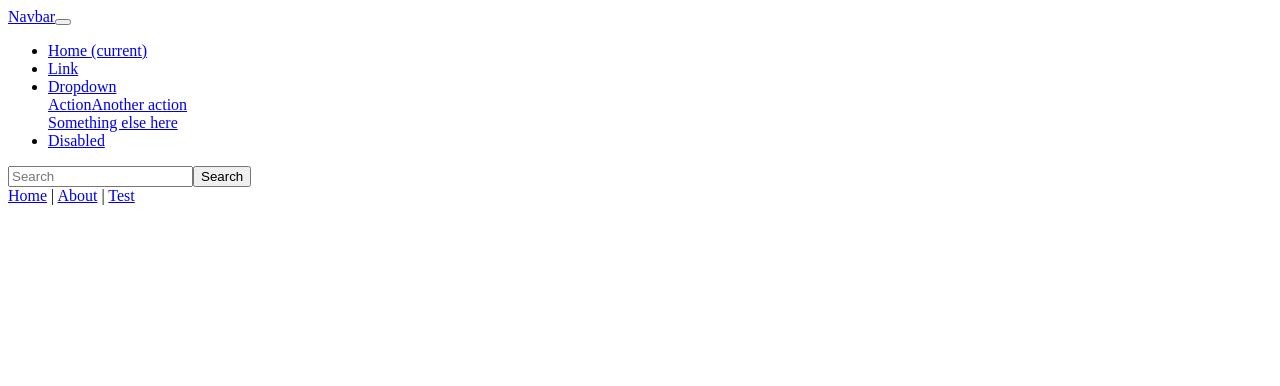
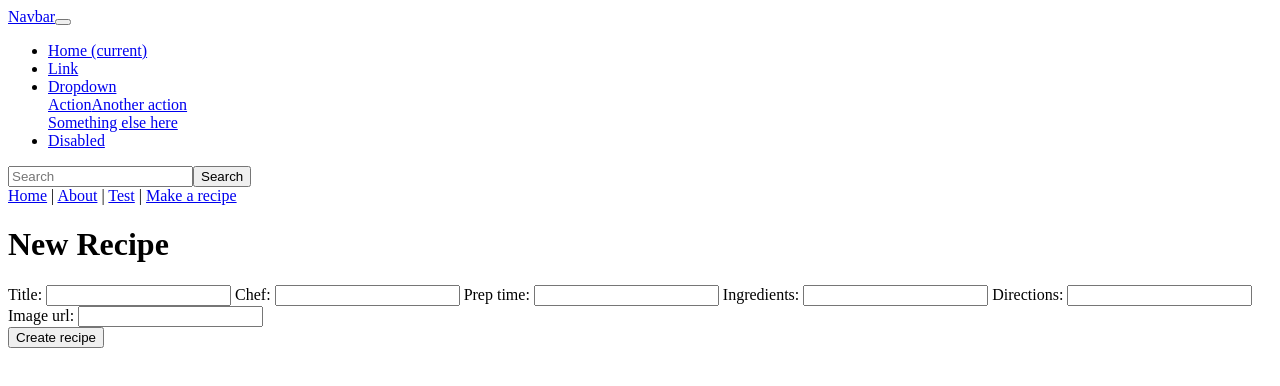
Before and after one commit to ruby-on-the-rocks/cookbook_vue_app, a Vue app: page /recipes/new in a window 1280 px wide. Shown: the top 386 px of the page. Built offline with nearby package versions, Linux system fonts and the light colour scheme; the HTML template or start-up script is replaced by a standard one.

Commit message:
Move recipes new to separate route

```diff
--- a/src/App.vue
+++ b/src/App.vue
@@ -61,6 +61,8 @@
       <router-link to="/about">About</router-link>
       |
       <router-link to="/test">Test</router-link>
+      |
+      <router-link to="/recipes/new">Make a recipe</router-link>
     </div>
     <router-view />
   </div>
--- a/src/router.js
+++ b/src/router.js
@@ -2,6 +2,7 @@ import Vue from "vue";
 import Router from "vue-router";
 import Home from "./views/Home.vue";
 import Test from "./views/Test.vue";
+import RecipesNew from "./views/RecipesNew.vue";
 
 Vue.use(Router);
 
@@ -20,6 +21,11 @@ export default new Router({
       component: Test
     },
     {
+      path: "/recipes/new",
+      name: "recipes-new",
+      component: RecipesNew
+    },
+    {
       path: "/about",
       name: "about",
       // route level code-splitting
--- a/src/views/Home.vue
+++ b/src/views/Home.vue
@@ -2,25 +2,6 @@
   <div class="home">
     <h1>{{ message }}</h1>
     <p>My name is {{ name }}!</p>
-    <h1>New Recipe</h1>
-    <ul>
-      <li v-for="error in errors">{{ error }}</li>
-    </ul>
-    <div>
-      Title:
-      <input type="text" v-model="newRecipeTitle" />
-      Chef:
-      <input type="text" v-model="newRecipeChef" />
-      Prep time:
-      <input type="text" v-model="newRecipePrepTime" />
-      Ingredients:
-      <input type="text" v-model="newRecipeIngredients" />
-      Directions:
-      <input type="text" v-model="newRecipeDirections" />
-      Image url:
-      <input type="text" v-model="newRecipeImageUrl" />
-    </div>
-    <button v-on:click="createRecipe()">Create recipe</button>
     <div v-for="recipe in recipes">
       <h2>Title: {{ recipe.title }}</h2>
       <img v-bind:src="recipe.image_url" v-bind:alt="recipe.title" />
@@ -68,14 +49,7 @@ export default {
       message: "Welcome to Vue.js!!!",
       name: "Peter",
       recipes: [],
-      newRecipeTitle: "",
-      newRecipeChef: "",
-      newRecipePrepTime: "",
-      newRecipeIngredients: "",
-      newRecipeDirections: "",
-      newRecipeImageUrl: "",
-      currentRecipe: null,
-      errors: []
+      currentRecipe: null
     };
   },
   created: function() {
@@ -89,26 +63,6 @@ export default {
     });
   },
   methods: {
-    createRecipe: function() {
-      console.log("Create the recipe...");
-      this.errors = [];
-      var params = {
-        body_title: this.newRecipeTitle,
-        body_chef: this.newRecipeChef,
-        body_prep_time: this.newRecipePrepTime,
-        body_ingredients: this.newRecipeIngredients,
-        body_directions: this.newRecipeDirections
-      };
-      axios
-        .post("/api/recipes", params)
-        .then(response => {
-          this.recipes.push(response.data);
-        })
-        .catch(error => {
-          console.log(error.response.data.errors);
-          this.errors = error.response.data.errors;
-        });
-    },
     showRecipe: function(recipe) {
       if (this.currentRecipe === recipe) {
         this.currentRecipe = null;
--- /dev/null
+++ b/src/views/RecipesNew.vue
@@ -0,0 +1,63 @@
+<template>
+  <div class="recipes-new">
+    <h1>New Recipe</h1>
+    <ul>
+      <li v-for="error in errors">{{ error }}</li>
+    </ul>
+    <div>
+      Title:
+      <input type="text" v-model="newRecipeTitle" />
+      Chef:
+      <input type="text" v-model="newRecipeChef" />
+      Prep time:
+      <input type="text" v-model="newRecipePrepTime" />
+      Ingredients:
+      <input type="text" v-model="newRecipeIngredients" />
+      Directions:
+      <input type="text" v-model="newRecipeDirections" />
+      Image url:
+      <input type="text" v-model="newRecipeImageUrl" />
+    </div>
+    <button v-on:click="createRecipe()">Create recipe</button>
+  </div>
+</template>
+
+<script>
+var axios = require("axios");
+
+export default {
+  data: function() {
+    return {
+      newRecipeTitle: "",
+      newRecipeChef: "",
+      newRecipePrepTime: "",
+      newRecipeIngredients: "",
+      newRecipeDirections: "",
+      newRecipeImageUrl: "",
+      errors: []
+    };
+  },
+  methods: {
+    createRecipe: function() {
+      console.log("Create the recipe...");
+      this.errors = [];
+      var params = {
+        body_title: this.newRecipeTitle,
+        body_chef: this.newRecipeChef,
+        body_prep_time: this.newRecipePrepTime,
+        body_ingredients: this.newRecipeIngredients,
+        body_directions: this.newRecipeDirections
+      };
+      axios
+        .post("/api/recipes", params)
+        .then(response => {
+          this.$router.push("/");
+        })
+        .catch(error => {
+          console.log(error.response.data.errors);
+          this.errors = error.response.data.errors;
+        });
+    }
+  }
+};
+</script>
```
